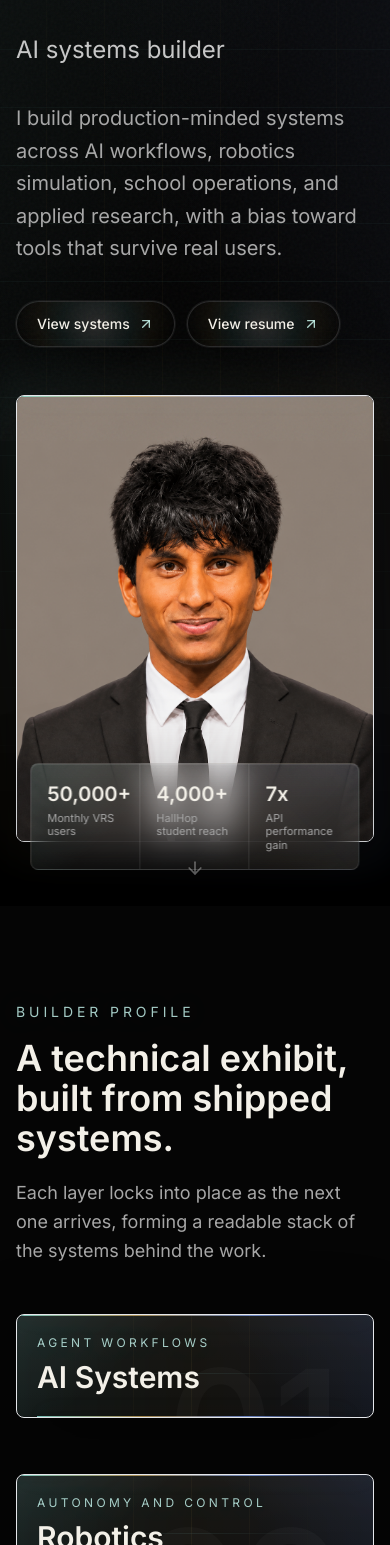
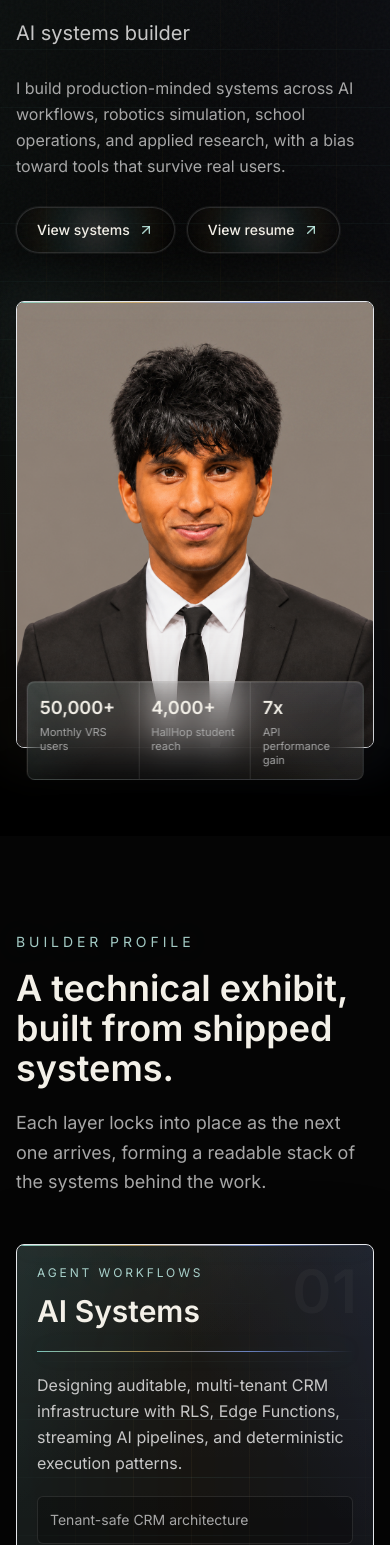
Before and after one commit to varun-b-nagaraj/E-Portfolio, a Next.js app: page / in a window 390 px wide. Shown: the part 403-1948 px from the top of the page. Built offline with nearby package versions, Linux system fonts and the light colour scheme.

Commit message:
Optimize mobile layouts

```diff
--- a/src/app/resume/page.tsx
+++ b/src/app/resume/page.tsx
@@ -11,7 +11,7 @@ export default function ResumePage() {
         body="A clean embedded copy of the formal resume, framed in the same visual theme as the portfolio."
       />
 
-      <section className="container-page py-16">
+      <section className="container-page py-10 md:py-16">
         <div className="surface-glow overflow-hidden rounded-lg border border-white/12 bg-panel/80 shadow-glass">
           <div className="accent-rule h-px" />
           <div className="flex flex-col gap-5 border-b border-white/10 p-5 md:flex-row md:items-center md:justify-between md:p-6">
@@ -49,8 +49,8 @@ export default function ResumePage() {
             </div>
           </div>
 
-          <div className="bg-black/45 p-3 md:p-5">
-            <object data={profile.resume} type="application/pdf" className="h-[82vh] min-h-[720px] w-full rounded-md border border-white/10 bg-white">
+          <div className="bg-black/45 p-2 md:p-5">
+            <object data={profile.resume} type="application/pdf" className="h-[72vh] min-h-[520px] w-full rounded-md border border-white/10 bg-white md:h-[82vh] md:min-h-[720px]">
               <div className="rounded-md border border-white/10 bg-black/40 p-8">
                 <p className="text-sm leading-relaxed text-muted">PDF preview is unavailable in this browser.</p>
                 <a href={profile.resume} download className="mt-4 inline-flex items-center gap-2 text-bone">
--- a/src/components/Hero.tsx
+++ b/src/components/Hero.tsx
@@ -16,7 +16,7 @@ export function Hero() {
 
   return (
     <section
-      className="relative flex min-h-screen items-center overflow-hidden pt-20"
+      className="relative flex min-h-screen items-center overflow-hidden pt-28 md:pt-20"
       onMouseMove={(event) => {
         if (!motionEnabled) return;
         const rect = event.currentTarget.getBoundingClientRect();
@@ -25,10 +25,10 @@ export function Hero() {
       }}
     >
       <BackgroundGrid />
-      <div className="container-page relative z-10 grid items-center gap-12 py-16 lg:grid-cols-[minmax(0,1.18fr)_minmax(360px,0.82fr)]">
+      <div className="container-page relative z-10 grid items-center gap-12 py-12 md:py-16 lg:grid-cols-[minmax(0,1.18fr)_minmax(360px,0.82fr)]">
         <div className="min-w-0">
           <motion.p
-            className="section-kicker text-sm uppercase tracking-[0.32em]"
+            className="section-kicker text-xs uppercase tracking-[0.24em] md:text-sm md:tracking-[0.32em]"
             initial={motionEnabled ? { opacity: 0, y: 22 } : false}
             animate={motionEnabled ? { opacity: 1, y: 0 } : undefined}
             transition={{ duration: 0.6 }}
@@ -37,7 +37,7 @@ export function Hero() {
           </motion.p>
           <div className="mt-7 overflow-visible pb-2">
             <motion.h1
-              className="accent-text max-w-full pb-2 text-6xl font-semibold leading-[1.03] md:text-8xl lg:text-[clamp(4.9rem,5.35vw,6.15rem)] xl:text-[clamp(5.4rem,5.55vw,6.5rem)]"
+              className="accent-text max-w-full pb-2 text-[clamp(3.05rem,15vw,4.7rem)] font-semibold leading-[1.04] md:text-8xl lg:text-[clamp(4.9rem,5.35vw,6.15rem)] xl:text-[clamp(5.4rem,5.55vw,6.5rem)]"
               initial={motionEnabled ? { y: 110 } : false}
               animate={motionEnabled ? { y: 0 } : undefined}
               transition={{ duration: 0.9, ease: [0.22, 1, 0.36, 1] }}
@@ -49,27 +49,27 @@ export function Hero() {
               Nagaraj
             </motion.h1>
           </div>
-          <div className="mt-6 h-10 overflow-hidden text-2xl text-silver">
+          <div className="mt-5 h-8 overflow-hidden text-xl text-silver md:mt-6 md:h-10 md:text-2xl">
             <motion.div
               animate={motionEnabled ? { y: ["0%", "-25%", "-50%", "-75%", "0%"] } : undefined}
               transition={{ duration: 10, repeat: Infinity, ease: "easeInOut" }}
             >
               {profile.roles.map((role) => (
-                <p key={role} className="h-10">
+                <p key={role} className="h-8 md:h-10">
                   {role}
                 </p>
               ))}
             </motion.div>
           </div>
-          <p className="mt-7 max-w-2xl text-xl leading-relaxed text-muted">{profile.intro}</p>
-          <div className="mt-9 flex flex-wrap gap-3">
+          <p className="mt-6 max-w-2xl text-base leading-relaxed text-muted md:mt-7 md:text-xl">{profile.intro}</p>
+          <div className="mt-7 flex flex-wrap gap-3 md:mt-9">
             <MagneticButton href="/projects">View systems</MagneticButton>
             <MagneticButton href="/resume">
               View resume
             </MagneticButton>
           </div>
         </div>
-        <motion.div className="relative mx-auto w-full max-w-[460px]" style={motionEnabled ? { x, y } : undefined}>
+        <motion.div className="relative mx-auto mb-10 w-full max-w-[360px] md:max-w-[460px] lg:mb-0" style={motionEnabled ? { x, y } : undefined}>
           <div className="absolute -inset-6 rounded-[2rem] border border-teal-100/15 bg-[linear-gradient(135deg,rgba(141,223,213,0.08),rgba(240,195,106,0.04),rgba(134,168,255,0.07))] blur-xl" />
           <div className="surface-glow relative overflow-hidden rounded-lg border border-white/12 bg-white/[0.04] shadow-glass">
             <div className="accent-rule absolute inset-x-0 top-0 z-10 h-px" />
@@ -82,10 +82,10 @@ export function Hero() {
               className="aspect-[4/5] w-full object-cover"
             />
           </div>
-          <div className="glass absolute -bottom-7 left-1/2 grid w-[92%] -translate-x-1/2 grid-cols-3 overflow-hidden rounded-lg">
+          <div className="glass absolute -bottom-8 left-1/2 grid w-[94%] -translate-x-1/2 grid-cols-3 overflow-hidden rounded-lg md:-bottom-7 md:w-[92%]">
             {profile.metrics.slice(0, 3).map((metric) => (
-              <div key={metric.label} className="border-r border-white/10 p-4 last:border-r-0">
-                <p className="text-xl font-semibold text-bone md:text-2xl">
+              <div key={metric.label} className="border-r border-white/10 p-3 last:border-r-0 md:p-4">
+                <p className="text-lg font-semibold text-bone md:text-2xl">
                   <AnimatedCounter value={metric.value} suffix={metric.suffix} />
                 </p>
                 <p className="mt-1 text-[11px] leading-tight text-muted">{metric.label}</p>
@@ -94,7 +94,7 @@ export function Hero() {
           </div>
         </motion.div>
       </div>
-      <div className="absolute bottom-7 left-1/2 z-10 -translate-x-1/2 text-muted">
+      <div className="absolute bottom-5 left-1/2 z-10 hidden -translate-x-1/2 text-muted md:block">
         <ArrowDown className="h-5 w-5 animate-pulse" />
       </div>
     </section>
--- a/src/components/ProjectCard.tsx
+++ b/src/components/ProjectCard.tsx
@@ -14,7 +14,7 @@ export function ProjectCard({ project, featured = false }: { project: Project; f
   return (
     <article
       className={`surface-glow group relative overflow-hidden rounded-lg border border-white/12 bg-panel/90 shadow-glass backdrop-blur-xl transition-all duration-700 ease-out hover:border-teal-200/40 hover:shadow-[0_30px_110px_rgba(20,184,166,0.16),0_18px_70px_rgba(251,191,36,0.08),0_0_0_1px_rgba(255,255,255,0.10)] ${
-        featured ? "flex min-h-[clamp(500px,56vh,620px)] flex-col p-6 md:p-8" : "p-6"
+        featured ? "flex min-h-[clamp(430px,50vh,560px)] flex-col p-5 md:p-7" : "p-6"
       }`}
     >
       <div className="accent-rule absolute inset-x-0 top-0 h-px opacity-70" />
@@ -27,7 +27,7 @@ export function ProjectCard({ project, featured = false }: { project: Project; f
         <div className="flex flex-wrap items-start justify-between gap-4">
           <div>
             <p className="section-kicker text-xs uppercase tracking-[0.28em]">{project.eyebrow}</p>
-            <h3 className={`mt-3 font-semibold text-bone ${featured ? "text-3xl md:text-4xl" : "text-3xl md:text-5xl"}`}>
+            <h3 className={`mt-3 font-semibold text-bone ${featured ? "text-2xl md:text-4xl" : "text-3xl md:text-5xl"}`}>
               {project.title}
             </h3>
           </div>
@@ -39,7 +39,7 @@ export function ProjectCard({ project, featured = false }: { project: Project; f
             <ArrowUpRight className="h-5 w-5" />
           </Link>
         </div>
-        <p className={`max-w-2xl leading-relaxed text-silver ${featured ? "mt-4 text-base" : "mt-5 text-lg"}`}>{project.summary}</p>
+        <p className={`max-w-2xl leading-relaxed text-silver ${featured ? "mt-4 text-sm md:text-base" : "mt-5 text-lg"}`}>{project.summary}</p>
         {featured && <p className="mt-3 max-w-3xl text-sm leading-relaxed text-muted">{project.narrative}</p>}
         <div className={`grid md:grid-cols-3 ${featured ? "mt-6 gap-4" : "mt-8 gap-5"}`}>
           <div>
--- a/src/components/SectionIntro.tsx
+++ b/src/components/SectionIntro.tsx
@@ -10,12 +10,12 @@ export function SectionIntro({
   body?: string;
 }) {
   return (
-    <div className="container-page pt-32">
+    <div className="container-page pt-36 md:pt-32">
       <Breadcrumbs className="mb-8" />
-      <p className="section-kicker text-sm uppercase tracking-[0.28em]">{eyebrow}</p>
-      <h1 className="mt-5 max-w-5xl text-5xl font-semibold leading-tight text-bone md:text-7xl">{title}</h1>
+      <p className="section-kicker text-xs uppercase tracking-[0.24em] md:text-sm md:tracking-[0.28em]">{eyebrow}</p>
+      <h1 className="mt-5 max-w-5xl text-4xl font-semibold leading-tight text-bone md:text-7xl">{title}</h1>
       <div className="accent-rule mt-6 h-px max-w-md" />
-      {body && <p className="mt-6 max-w-3xl text-xl leading-relaxed text-muted">{body}</p>}
+      {body && <p className="mt-6 max-w-3xl text-base leading-relaxed text-muted md:text-xl">{body}</p>}
     </div>
   );
 }
--- a/src/components/StackingSection.tsx
+++ b/src/components/StackingSection.tsx
@@ -128,6 +128,38 @@ function StackedCard({
   );
 }
 
+function MobileStackCard({ card, index }: { card: StackCard; index: number }) {
+  const details = cardDetails[card.title] ?? { points: [card.body], metrics: [card.kicker] };
+
+  return (
+    <article className="surface-glow relative overflow-hidden rounded-lg border border-white/12 bg-carbon/95 p-5 shadow-glass">
+      <div className="accent-rule absolute inset-x-0 top-0 h-px" />
+      <div className="absolute inset-0 grid-bg opacity-14" />
+      <div className="absolute right-4 top-4 text-6xl font-semibold leading-none text-white/[0.03]">0{index + 1}</div>
+      <div className="relative">
+        <p className="section-kicker text-xs uppercase tracking-[0.24em]">{card.kicker}</p>
+        <h3 className="mt-3 text-3xl font-semibold leading-tight text-bone">{card.title}</h3>
+        <div className="accent-rule my-5 h-px w-full" />
+        <p className="text-base leading-relaxed text-silver">{card.body}</p>
+        <div className="mt-5 grid gap-3">
+          {details.points.map((point) => (
+            <div key={point} className="rounded-md border border-white/10 bg-black/25 p-3 text-sm leading-relaxed text-muted">
+              {point}
+            </div>
+          ))}
+        </div>
+        <div className="mt-5 flex flex-wrap gap-2">
+          {details.metrics.map((metric) => (
+            <span key={metric} className="accent-chip rounded-full px-3 py-1 text-xs text-muted">
+              {metric}
+            </span>
+          ))}
+        </div>
+      </div>
+    </article>
+  );
+}
+
 export function StackingSection({ cards }: { cards: StackCard[] }) {
   const ref = useRef<HTMLDivElement>(null);
   const { scrollYProgress } = useScroll({ target: ref, offset: ["start 72%", "end 86%"] });
@@ -141,11 +173,16 @@ export function StackingSection({ cards }: { cards: StackCard[] }) {
           Each layer locks into place as the next one arrives, forming a readable stack of the systems behind the work.
         </p>
       </div>
-      <div ref={ref} className="relative" style={{ height: `${cards.length * 88}vh` }}>
+      <div className="grid gap-5 md:hidden">
+        {cards.map((card, index) => (
+          <MobileStackCard key={card.title} card={card} index={index} />
+        ))}
+      </div>
+      <div ref={ref} className="relative hidden md:block" style={{ height: `${cards.length * 88}vh` }}>
         <div className="sticky top-24 h-[calc(100vh-6rem)] min-h-[780px]">
-        {cards.map((card, index) => (
-          <StackedCard key={card.title} card={card} index={index} total={cards.length} progress={scrollYProgress} />
-        ))}
+          {cards.map((card, index) => (
+            <StackedCard key={card.title} card={card} index={index} total={cards.length} progress={scrollYProgress} />
+          ))}
         </div>
       </div>
     </section>
```
Also changed, not shown: src/components/HorizontalScrollGallery.tsx (+18 -7 lines).
